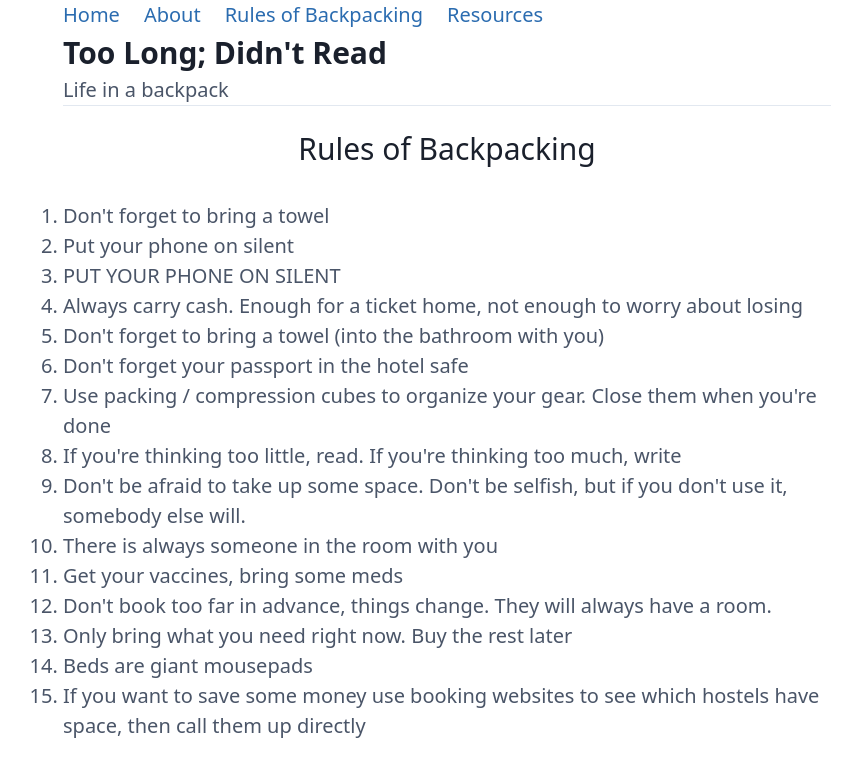
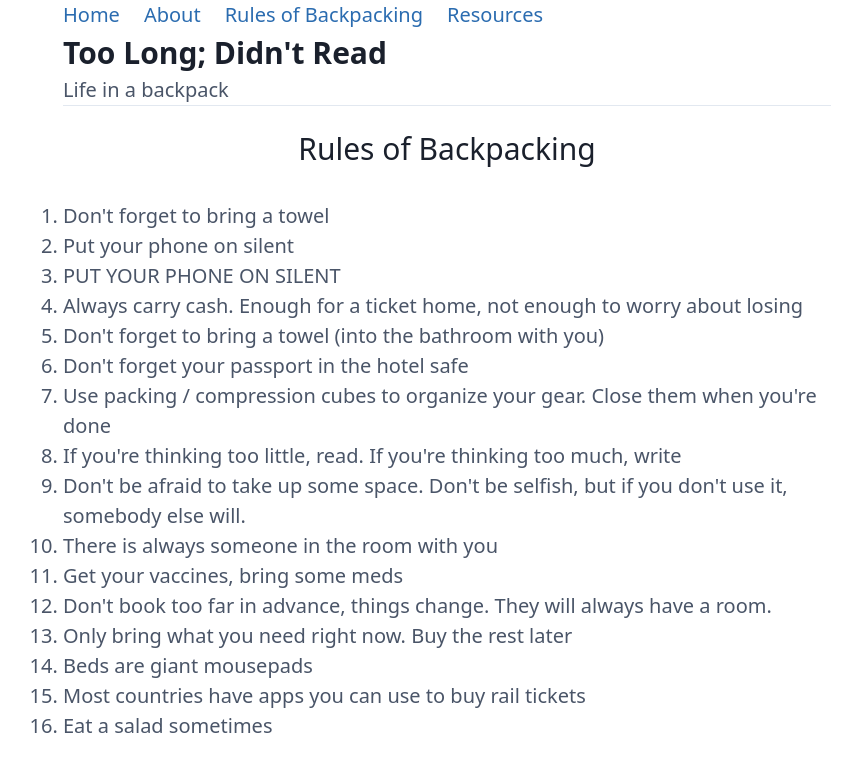
Before and after one commit to Zandakar/too-long-didnt-read, a Next.js app: page /rules-of-backpacking in a window 1280 px wide. Shown: the top 776 px of the page, without its empty margins (193-1055 px from the left). Built offline with nearby package versions, Linux system fonts and the light colour scheme.

Commit message:
final commit for reals

```diff
--- a/_posts/post-05.md
+++ b/_posts/post-05.md
@@ -1,8 +1,8 @@
 ---
 title: "Hamburg"
 description: Hamburg
-date: "2022-10-20"
-modified_date: "2022-10-20"
+date: "2022-10-22"
+modified_date: "2022-10-22"
 image: /assets/images/posts/random-img.jpg
 ---
 I spent the last 5 days in a hotel-turned-esport-centre called RCADIA in Hamburg. On my second to last day there I met a pro rocket (currently my favourite game) league player (who saved me at the gym after I failed my bench press set, oops) and I fanboyed a little bit. I would have loved the opportunity to do something like that myself at his age.
--- a/src/pages/resources.tsx
+++ b/src/pages/resources.tsx
@@ -1,3 +1,4 @@
+
 import React from "react";
 
 import { Content } from "../content/Content";
@@ -46,8 +47,7 @@ const Page = () => (
         <ol className="list-decimal">
                    <li>{`NSRail (The Netherlands) - Google maps can't be trusted in NL. Use this instead if you have to, although simply
                    rocking up to a train station and waiting ~20 mins never failed me`}</li>
-                   <li>{`DonkeyRepublic (The Netherlands) - Bike sharing app. Best around Amsterdam, although there are many similar
-                   services like it.`}</li>
+                   <li>{`DonkeyRepublic (The Netherlands / Germany) - Bike sharing app. Works best in major cities`}</li>
         </ol>
         <br />
       </div>
--- a/src/pages/rules-of-backpacking.tsx
+++ b/src/pages/rules-of-backpacking.tsx
@@ -31,7 +31,8 @@ const Page = () => (
          <li>{`Don't book too far in advance, things change. They will always have a room.`}</li>
          <li>{`Only bring what you need right now. Buy the rest later`}</li>
          <li>{`Beds are giant mousepads`}</li>
-        <li>{`If you want to save some money use booking websites to see which hostels have space, then call them up directly`}</li>
+         <li>{`Most countries have apps you can use to buy rail tickets`}</li>
+         <li>{`Eat a salad sometimes`}</li>
         </ol>
         <br />
       </div>
```
